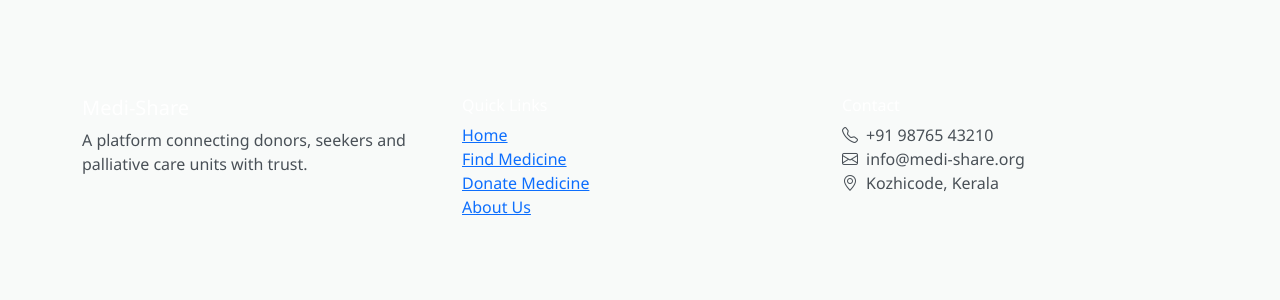
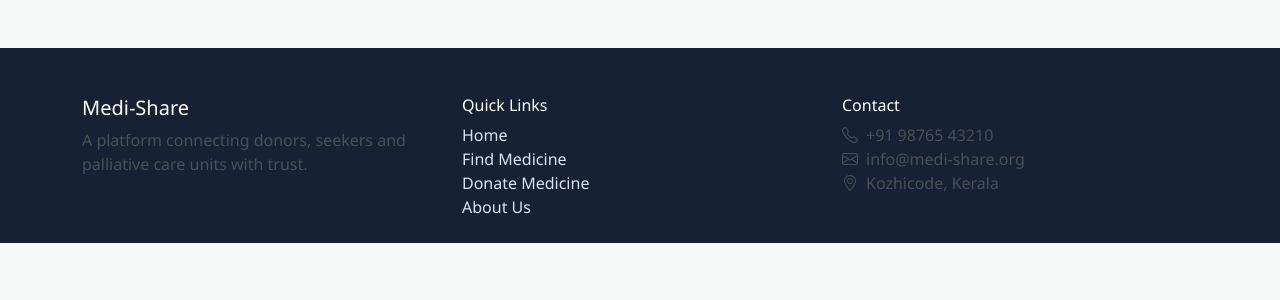
Before and after one commit to aswanth-mc/CommunityMed, a Django app: template communitymed/templates/base.html in a window 1280 px wide. Shown: the part 74-374 px from the top of the page. Run offline with Django 5.2, Linux system fonts and the light colour scheme; the template is opened without the code that fills it, so the values that code supplies are empty.

Commit message:
style(footer): add style to footer
Co-authored-by: Copilot <copilot@github.com>

```diff
--- a/communitymed/static/css/base.css
+++ b/communitymed/static/css/base.css
@@ -33,3 +33,17 @@ body {
   background-color: #14814b;
   border-color: #14814b;
 }
+
+/* footer */
+.site-footer{
+  background-color: #162133;
+  color: #17975e;
+}
+.site-footer a {
+    color: #d8e4f2;
+    text-decoration: none;
+}
+
+.site-footer a:hover {
+    color: #ffffff;
+}
```
